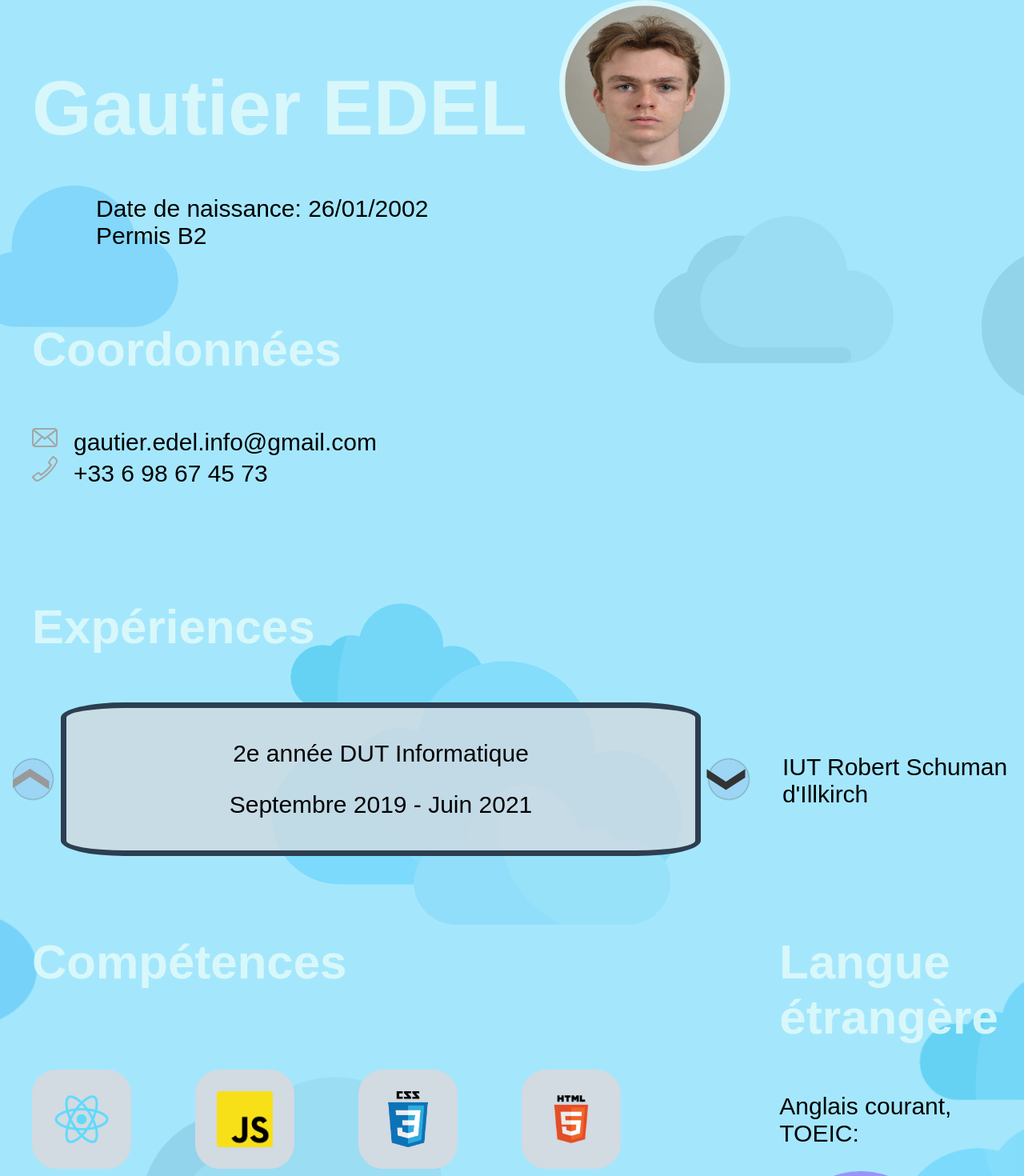
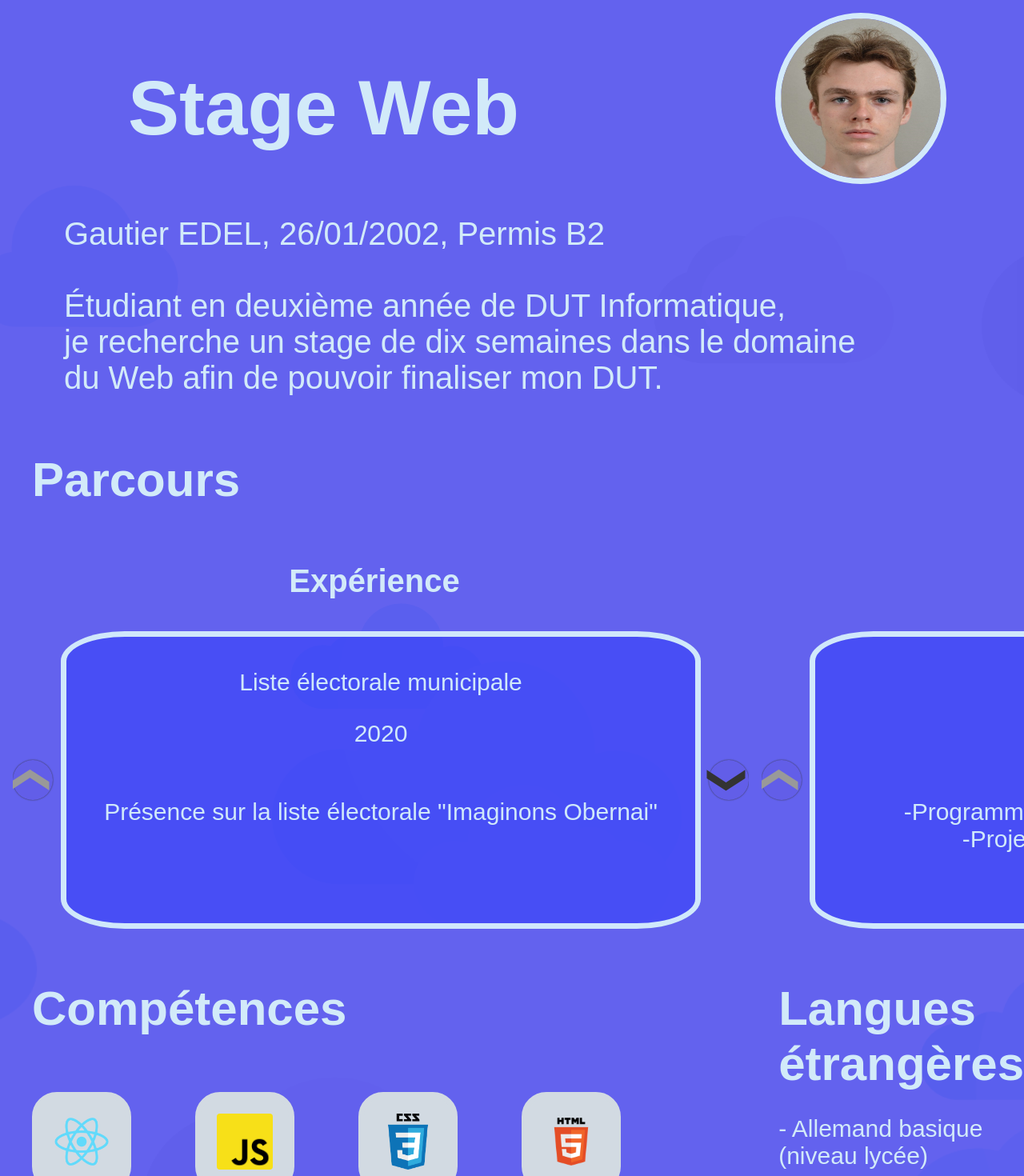
Before and after one commit to GautierE/CV_Gautier_Info, a React (Create React App) app: page / in a window 1280 px wide. Shown: the top 1470 px of the page at 80% size. Built offline with nearby package versions, Linux system fonts and the light colour scheme.

Commit message:
full rework design

```diff
--- a/src/App.css
+++ b/src/App.css
@@ -1,10 +1,11 @@
 .app {
   font-family: "Century Gothic", sans-serif;
   font-size: 30px;
+  color:  rgba(223, 249, 251, 0.9);;
   width: 100%;
   height: 100%;
   z-index: -10;
-  background-color: rgba(75, 207, 250,0.5);
+  background-color: rgba(83, 82, 237,0.9);
   overflow: hidden;
 }
 
@@ -26,6 +27,12 @@
   z-index: -1;
 }
 
+h3
+{
+  margin-block-start: 0.5em;
+  margin-block-end: 0.5em;
+}
+
 @keyframes cloud {
   from{
     transform: translateX(-1000px);
--- a/src/App.js
+++ b/src/App.js
@@ -1,5 +1,6 @@
 import './App.css';
 import './Experience.css';
+import './Contact.css';
 import React, {Component} from "react";
 import Carousel from 'react-elastic-carousel';
 
@@ -14,17 +15,20 @@ class App extends Component {
 
         this.state = {
             experienceArray: [
-                ['2e année DUT Informatique', ['IUT Robert Schuman d\'Illkirch'], 'Septembre 2019 - Juin 2021'],
-                ['Liste électorale municipale', ['Présence sur la liste électorale "Imaginons Obernai"'], '? ? - Mars 2020'],
-                ['BAC S-SI', ['- Lycée Freppel à Obernai', '- BAC mention Bien', '- Projet de terminale: prothèse de jambe automatisé programmé en Arduino'], 'Septembre 2016 - Juin 2019'],
-                ['Stage d\'observation troisième', ['Stage chez WebCD, entreprise de développement web basé à Obernai'], 'Novembre 2015']
+                ['Liste électorale municipale', ['Présence sur la liste électorale "Imaginons Obernai"'], '2020'],
+                ['Stage découverte', ['WebCd, entreprise de développement web'], '2015']
             ],
+            courseArray: [
+                ['DUT Informatique', ['-Programmation Web côté client & serveur', '-Projet tutoré sur un jeu sérieux'], '2019 - 2021'],
+                ['BAC S-SI Mention Bien', ['- Lycée Freppel à Obernai', '- Projet de terminale: prothèse de jambe automatisé programmé en Arduino'], '2016 - 2019'],
+            ],
+            courseArraySelectedIndex: 0,
             experienceArraySelectedIndex: 0,
         }
     }
 
     render() {
-        const {experienceArray, experienceArraySelectedIndex} = this.state;
+        const {experienceArray, experienceArraySelectedIndex, courseArray, courseArraySelectedIndex} = this.state;
         return (
             <div className={'app'}>
                 {/* Empty div used for background */}
@@ -37,8 +41,12 @@ class App extends Component {
 
                 {
                     <div className={'experience_section'}>
-                        <Experience experienceArray={experienceArray} selectedIndex={experienceArraySelectedIndex}
-                                    handleArrowClick={this.handleArrowClick}/>
+                        <Experience experienceArray={experienceArray} courseArray={courseArray}
+                                    experienceSelectedIndex={experienceArraySelectedIndex}
+                                    courseSelectedIndex={courseArraySelectedIndex}
+                                    handleExperienceArrowClick={this.handleExperienceArrowClick}
+                                    handleCourseArrowClick={this.handleCourseArrowClick}
+                        />
                     </div>
                 }
 
@@ -49,43 +57,55 @@ class App extends Component {
                 <div>
                     <Hobbies/>
                 </div>
+
+                <div>
+                    <ContactDetails></ContactDetails>
+                </div>
+
             </div>
         )
     }
 
-    handleArrowClick = indexModifier => {
-        this.setState({experienceArraySelectedIndex: this.limitIndexValue(indexModifier)})
+    handleExperienceArrowClick = indexModifier => {
+        const {experienceArray, experienceArraySelectedIndex} = this.state
+        this.setState({experienceArraySelectedIndex: this.limitIndexValue(indexModifier, experienceArray, experienceArraySelectedIndex)})
     }
 
-    /* Returns an index in the bounds of the experiences array  */
-    limitIndexValue = indexModifier => {
-        const {experienceArray, experienceArraySelectedIndex} = this.state
-        let newIndex = experienceArraySelectedIndex + indexModifier
+    handleCourseArrowClick = indexModifier => {
+        const {courseArray, courseArraySelectedIndex} = this.state
+        this.setState({courseArraySelectedIndex: this.limitIndexValue(indexModifier, courseArray, courseArraySelectedIndex)})
+    }
 
-        if (newIndex >= experienceArray.length) {
+    /* Returns an index in the bounds of the specified array  */
+    limitIndexValue = (indexModifier, array, selectedIndex) => {
+        let newIndex = selectedIndex + indexModifier
+
+        if (newIndex >= array.length) {
             newIndex = 0
         } else if (newIndex < 0) {
-            newIndex = experienceArray.length
+            newIndex = array.length
         }
 
         return newIndex
     }
 }
 
-const Experience = ({experienceArray, selectedIndex, handleArrowClick}) =>
+const Experience = ({experienceArray, courseArray, experienceSelectedIndex, courseSelectedIndex, handleExperienceArrowClick, handleCourseArrowClick}) =>
     (
         <>
+            <h3 className={'title_parcours'}>Parcours</h3>
+            <div className={'parcours'}>
                 <div className={'experience'}>
-                <h3 className={'title_exp'}>Expériences</h3>
+                    <p className={'parcours_title'}>Expérience</p>
                     <div className={'carousel'}>
                         <Carousel
                             itemsToShow={1}
                             verticalMode={true}
                             onPrevStart={() =>
-                            handleArrowClick(-1)
+                                handleExperienceArrowClick(-1)
                             }
                             onNextStart={() =>
-                            handleArrowClick(1)
+                                handleExperienceArrowClick(1)
                             }
                         >
                             {
@@ -93,23 +113,68 @@ const Experience = ({experienceArray, selectedIndex, handleArrowClick}) =>
                                     <div className={'carousel_item'} key={index}>
                                         <p className={'stage_name'}>{stage[0]}</p>
                                         <p className={'stage_date'}>{stage[2]}</p>
-                                </div>
-                            ))
-                        }
-                    </Carousel>
                                         <p className={'description'}>
                                             {
-                            experienceArray[selectedIndex][1].map((line, index) => (
+                                                experienceArray[experienceSelectedIndex][1].map((line, sentenceIndex) => (
                                                     <>
                                                         <br/>
-                                    <span key={index}>{line}</span>
+                                                        <span key={sentenceIndex}>{line}</span>
                                                     </>
                                                 ))
                                             }
                                         </p>
                                     </div>
+                                ))
+                            }
+                        </Carousel>
+                    </div>
+                </div>
+                <div className={'course'}>
+                    <p className={'parcours_title'}>Formation</p>
+                    <div className={'carousel'}>
+                        <Carousel
+                            itemsToShow={1}
+                            verticalMode={true}
+                            onPrevStart={() =>
+                                handleCourseArrowClick(-1)
+                            }
+                            onNextStart={() =>
+                                handleCourseArrowClick(1)
+                            }
+                        >
+                            {
+                                courseArray.map((stage, index) => (
+                                    <div className={'carousel_item'} key={index}>
+                                        <p className={'stage_name'}>{stage[0]}</p>
+                                        <p className={'stage_date'}>{stage[2]}</p>
+                                        <p className={'description'}>
+                                            {
+                                                courseArray[courseSelectedIndex][1].map((line, sentenceIndex) => (
+                                                    <>
+                                                        <br/>
+                                                        <span key={sentenceIndex}>{line}</span>
+                                                    </>
+                                                ))
+                                            }
+                                        </p>
+                                    </div>
+                                ))
+                            }
+                        </Carousel>
+                    </div>
+                </div>
+
             </div>
         </>
     )
 
+const ContactDetails = () => (
+    <div className={'contact'}>
+        <h3 className={'title_coordonnees'}>Contact</h3>
+        <p className={'email'}>gautier.edel.info@gmail.com</p>
+        <p className={'phone'}>+33 6 98 67 45 73</p>
+    </div>
+)
+
+
 export default App;
--- /dev/null
+++ b/src/Contact.css
@@ -0,0 +1,23 @@
+.contact p
+{
+    display: inline;
+    font-size: 40px;
+}
+
+.title_coordonnees
+{
+    font-size: 60px;
+    margin-left: 5vh;
+}
+
+.email::before{
+    content: url("./Images/email_icon.PNG");
+    margin-left: 50px;
+    padding-right: 20px;
+}
+
+.phone::before{
+    content: url("./Images/phone_icon.PNG");
+    margin-left: 50px;
+    padding-right: 20px;
+}
--- a/src/Experience.css
+++ b/src/Experience.css
@@ -1,26 +1,32 @@
-.title_exp
+.title_parcours
 {
     font-size: 60px;
     margin-left: 5vh;
-    color: rgba(223, 249, 251, 0.9);
+}
+
+.parcours_title
+{
+    text-align: center;
+    font-size: 40px;
+    font-weight: bold;
 }
 
 .description{
-    height: 170px;
-    white-space: normal;
+    height: 150px;
+    text-align: center;
 }
 
-.experience{
-    padding-top: 50px;
+.parcours{
+    display: flex;
 }
 
 .carousel_item {
     width: 100%;
     border-width: 7px;
     border-style: solid;
-    border-color: #2c3e50;
+    border-color: rgba(223, 249, 251, 0.9);
     border-radius: 10%;
-    background-color: rgba(210, 218, 226, 0.8);
+    background-color: rgba(55, 66, 250,0.6);
     padding: 10px;
 }
 
@@ -37,12 +43,11 @@
 }
 
 .carousel{
-    display: flex;
     margin-left: 2vh;
 }
 
 @media(max-width: 1200px) {
-    .carousel
+    .parcours
     {
         flex-direction: column;
     }
--- a/src/Presentation.css
+++ b/src/Presentation.css
@@ -1,28 +1,11 @@
-
-.contact
-{
-    margin-right: 1.5vh;
-    align-self: flex-end;
-}
-
-.title_coordonnees
-{
-    font-size: 60px;
-    color: rgba(223, 249, 251, 0.9);
-}
-
 .name
 {
-    font-size: 15vh;
-    margin-left: 5vh;
-    color: rgba(223, 249, 251, 0.9);
+    font-size: 10vh;
+    margin-left: 20vh;
 }
 
 .presentation
 {
-    display: flex;
-    flex-flow: row-reverse nowrap;
-    justify-content: space-between;
 }
 
 @media(max-width: 1700px) {
@@ -37,24 +20,14 @@
         text-align: start;
         font-size: 12vh;
     }
-
-    .title_coordonnees
-    {
-        margin-left: 5vh;
-    }
-
-    .contact
-    {
-        align-self: flex-start;
-    }
 }
 
 .photo
 {
-    align-self: center;
     width: 25vh;
     height: 25vh;
-    margin-left: 5vh;
+    margin-left: 40vh;
+    margin-top: 2vh;
     border-radius: 150px;
     border-style: solid;
     border-color: rgba(223, 249, 251, 0.9);
@@ -64,26 +37,17 @@
 .intro
 {
     display: flex;
-    flex-direction: row;
-    flex-wrap: wrap;
+    flex-direction: column;
+}
+
+.title
+{
+    display: flex;
 }
 
 .presentation_text
 {
-    margin-left: 15vh;
+    align-self: flex-start;
+    margin-left: 10vh;
+    font-size: 40px;
 }
-
-.contact ul li
-{
-    list-style-type: none;
-}
-
-.email::before{
-    content: url("./Images/email_icon.PNG");
-    margin-right: 20px;
-}
-
-.phone::before{
-    content: url("./Images/phone_icon.PNG");
-    margin-right: 20px;
-}
--- a/src/Presentation.js
+++ b/src/Presentation.js
@@ -3,27 +3,24 @@ import './Presentation.css';
 import photo from './Images/photo.jpg';
 
 const Presentation = () => {
-    const ContactDetails = () => (
-        <div className={'contact'}>
-            <h3 className={'title_coordonnees'}>Coordonnées</h3>
-            <ul>
-                <li className={'email'}>gautier.edel.info@gmail.com</li>
-                <li className={'phone'}>+33 6 98 67 45 73</li>
-            </ul>
-        </div>
-    )
-
     const Intro = () => (
         <div className={'intro'}>
-            <h2 className={'name'}>Gautier EDEL</h2>
-            <img src={photo} alt={'Presentation'} className={'photo'}/>
-            <p className={'presentation_text'}>Date de naissance: 26/01/2002 <br/>Permis B2</p>
+            <div className={'title'}>
+                <h2 className={'name'}>Stage Web</h2>
+                <img src={photo} alt={'Presentation'} className={'photo'}/>
+            </div>
+            <p className={'presentation_text'}>
+                Gautier EDEL, 26/01/2002, Permis B2<br/>
+                <br/>
+                Étudiant en deuxième année de DUT Informatique,<br/>
+                je recherche un stage de dix semaines dans le domaine<br/>
+                du Web afin de pouvoir finaliser mon DUT.
+            </p>
         </div>
     )
 
     return (
         <div className={'presentation'}>
-            <ContactDetails />
             <Intro />
         </div>
     )
--- a/src/Skills.css
+++ b/src/Skills.css
@@ -29,7 +29,6 @@
 {
     font-size: 60px;
     margin-left: 5vh;
-    color: rgba(223, 249, 251, 0.9);
 }
 
 .skills
@@ -60,5 +59,4 @@
 .language_title
 {
     font-size: 60px;
-    color: rgba(223, 249, 251, 0.9);
 }
--- a/src/Skills.js
+++ b/src/Skills.js
@@ -35,8 +35,9 @@ const Skills = () => {
 
     const SpokenLanguages = () => (
         <div className={'languages'}>
-            <h3 className={'language_title'}>Langue étrangère</h3>
-            <p>Anglais courant, TOEIC:</p>
+            <h3 className={'language_title'}>Langues étrangères</h3>
+            <p>- Allemand basique (niveau lycée)</p>
+            <p>- Anglais courant, TOEIC:</p>
             <PieChart
                 data={[{ value: 895, color: 'rgba(153, 128, 250, 0.8)' }]}
                 totalValue={990}
```
Also changed, not shown: src/Hobbies.css (+6 -9 lines), src/Hobbies.js (+13 -11 lines). Lines whose indentation alone changed are shown as unchanged.
